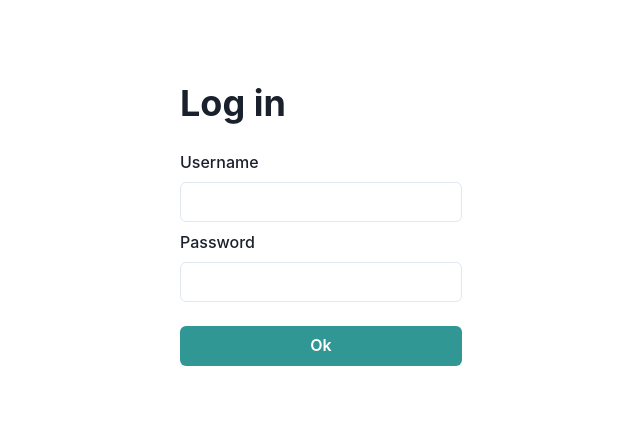
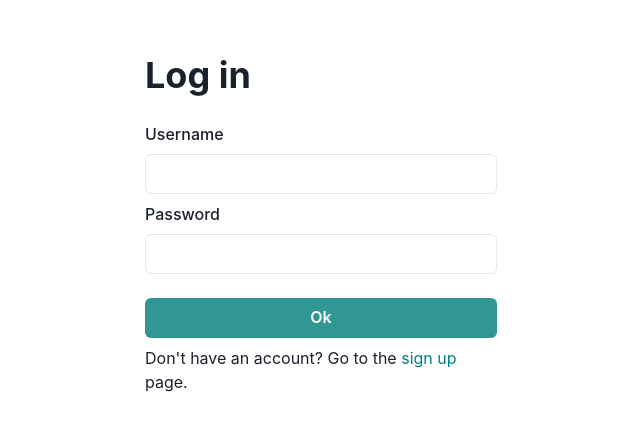
Before and after one commit to imakero/chat, a Next.js app in the folder packages/frontend/: page /login in a window 1280 px wide. Shown: the part 176-606 px from the top of the page, without its empty margins (319-959 px from the left). Built offline with nearby package versions, Linux system fonts and the light colour scheme.

Commit message:
link to signup from login

```diff
--- a/packages/frontend/pages/login.tsx
+++ b/packages/frontend/pages/login.tsx
@@ -1,14 +1,14 @@
 import {
-  Box,
   Button,
   Container,
-  Flex,
   FormControl,
   FormLabel,
   Heading,
+  Text,
   VStack,
 } from "@chakra-ui/react";
 import { Form, Formik } from "formik";
+import Link from "../components/link";
 import Input from "../components/form/input";
 
 type Values = {
@@ -47,6 +47,13 @@ const Login = () => {
           <Button type="submit" w="100%" mt={4} colorScheme="teal">
             Ok
           </Button>
+          <Text>
+            Don&apos;t have an account? Go to the{" "}
+            <Link href="/signup" color="teal">
+              sign up
+            </Link>{" "}
+            page.
+          </Text>
         </VStack>
       </Formik>
     </Container>
```
